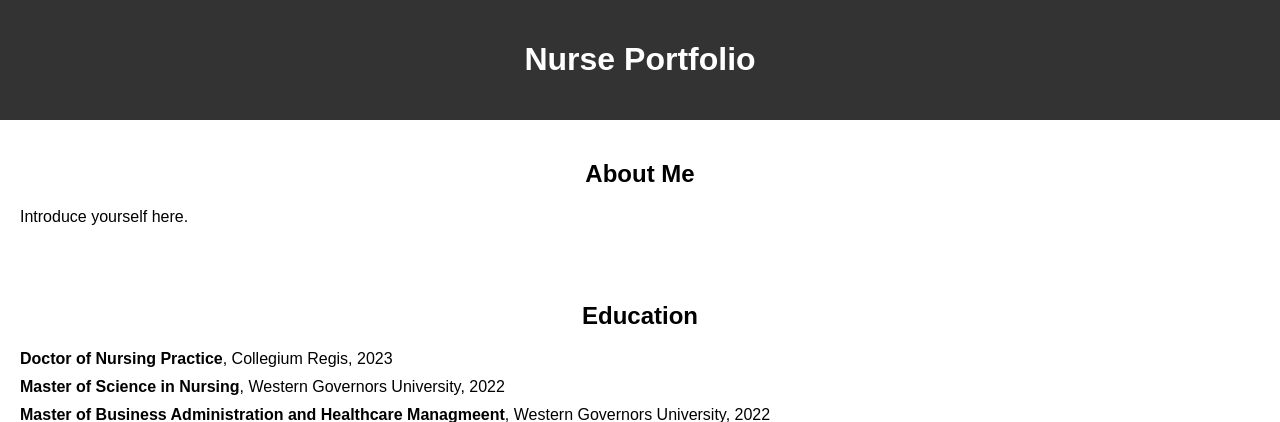
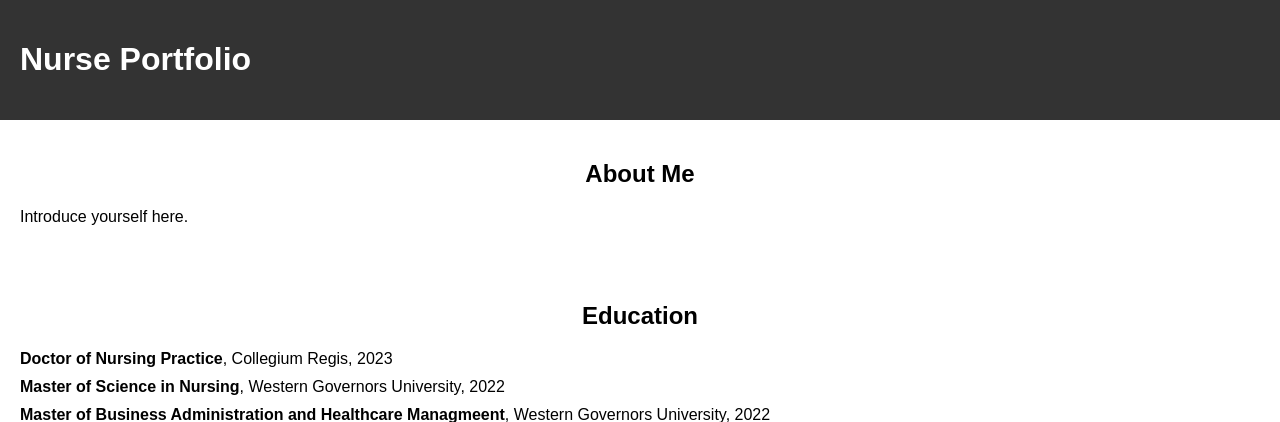
Before and after one commit to vanessarojas/vanessarojas.github.io, a PHP site: page / in a window 1280 px wide. Shown: the top 422 px of the page. Run offline with PHP 8.4, Linux system fonts and the light colour scheme.

Commit message:
Update style.css

```diff
--- a/style.css
+++ b/style.css
@@ -15,7 +15,11 @@ section {
   padding: 20px;
 }
 
-h1, h2 {
+h1 {
+  text-align: left;
+}
+
+h2 {
   text-align: center;
 }
 
```
